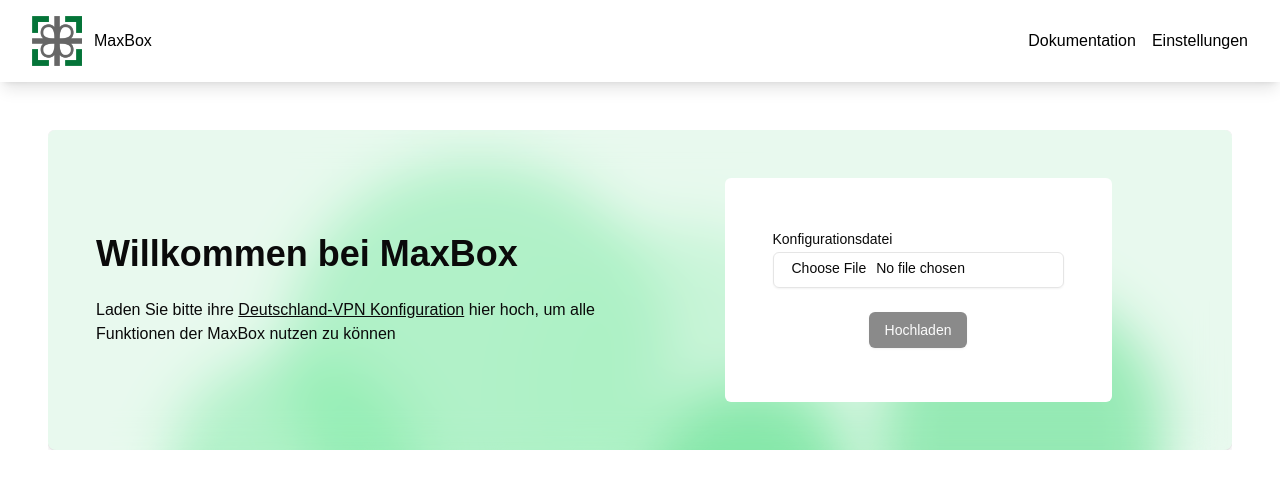
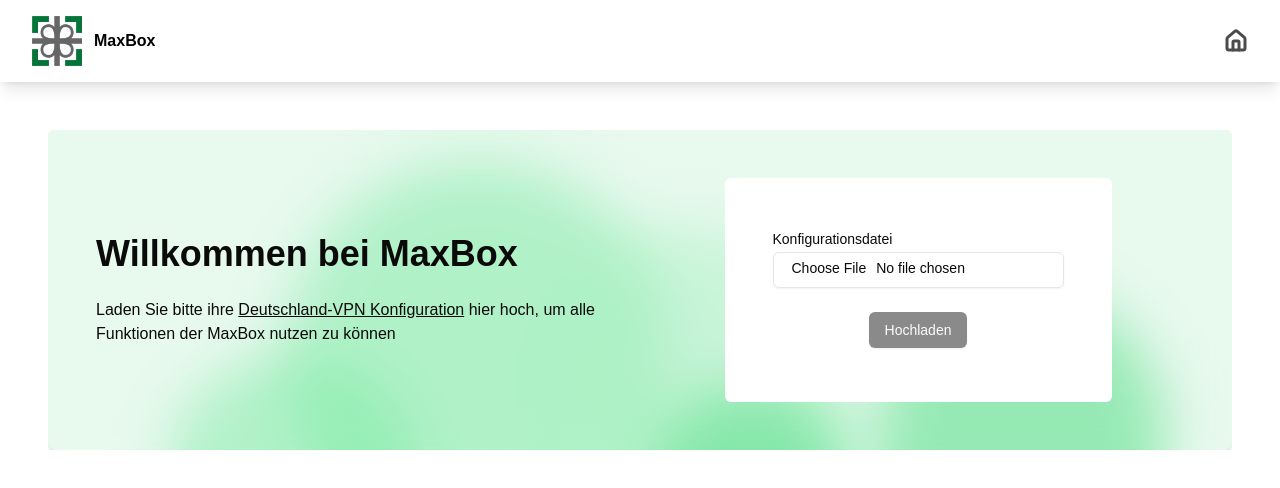
Before and after one commit to kirillinoz/config-upload, a Next.js app: page / in a window 1280 px wide. Shown: the top 488 px of the page. Built offline with nearby package versions, Linux system fonts and the light colour scheme.

Commit message:
Navigation changed :sparkles:

```diff
--- a/src/components/Header.tsx
+++ b/src/components/Header.tsx
@@ -1,18 +1,28 @@
+'use client';
 import Image from 'next/image';
 import logo from '../../public/logo.png'; // Adjust the path as necessary
 import Link from 'next/link';
+import { LucideHouse } from 'lucide-react';
+import { usePathname } from 'next/navigation';
 
 const Header: React.FC = () => {
+  const pathname = usePathname();
+  const isActive = (href: string) => pathname === href;
+
   return (
     <header className="flex justify-between items-center px-8 py-4 bg-white text-black shadow-lg">
       <div className="flex items-center">
         <Image src={logo} alt="Logo" width={50} height={50} />
-        <p className="ml-3">MaxBox</p>
+        <p className="ml-3 font-bold">MaxBox</p>
       </div>
       <div className="flex-1 flex justify-end">
         <nav className="flex space-x-4">
-          <Link href="#dokumentation">Dokumentation</Link>
-          <Link href="#einstellungen">Einstellungen</Link>
+          <Link href="/">
+            <LucideHouse
+              className={`${isActive('/') && 'opacity-70'} hover:opacity-70`}
+              strokeWidth={3}
+            />
+          </Link>
         </nav>
       </div>
     </header>
```
